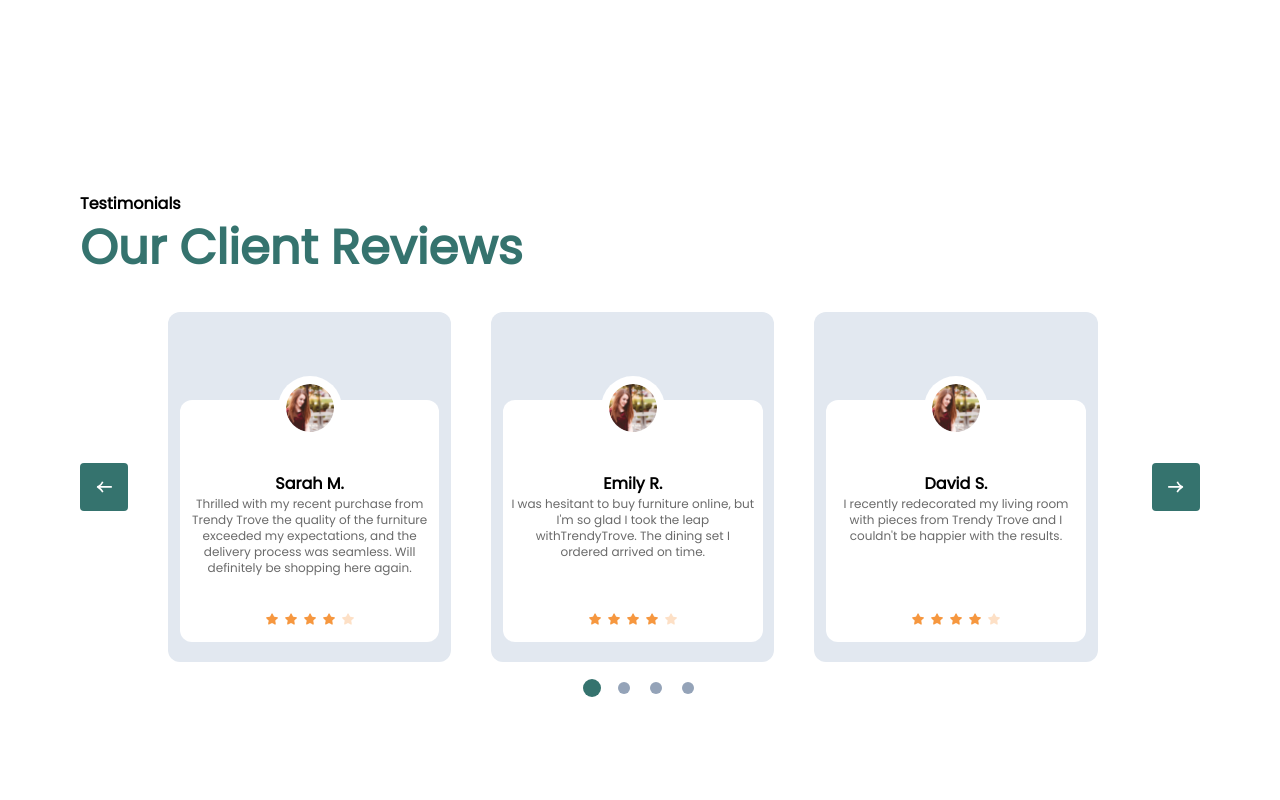
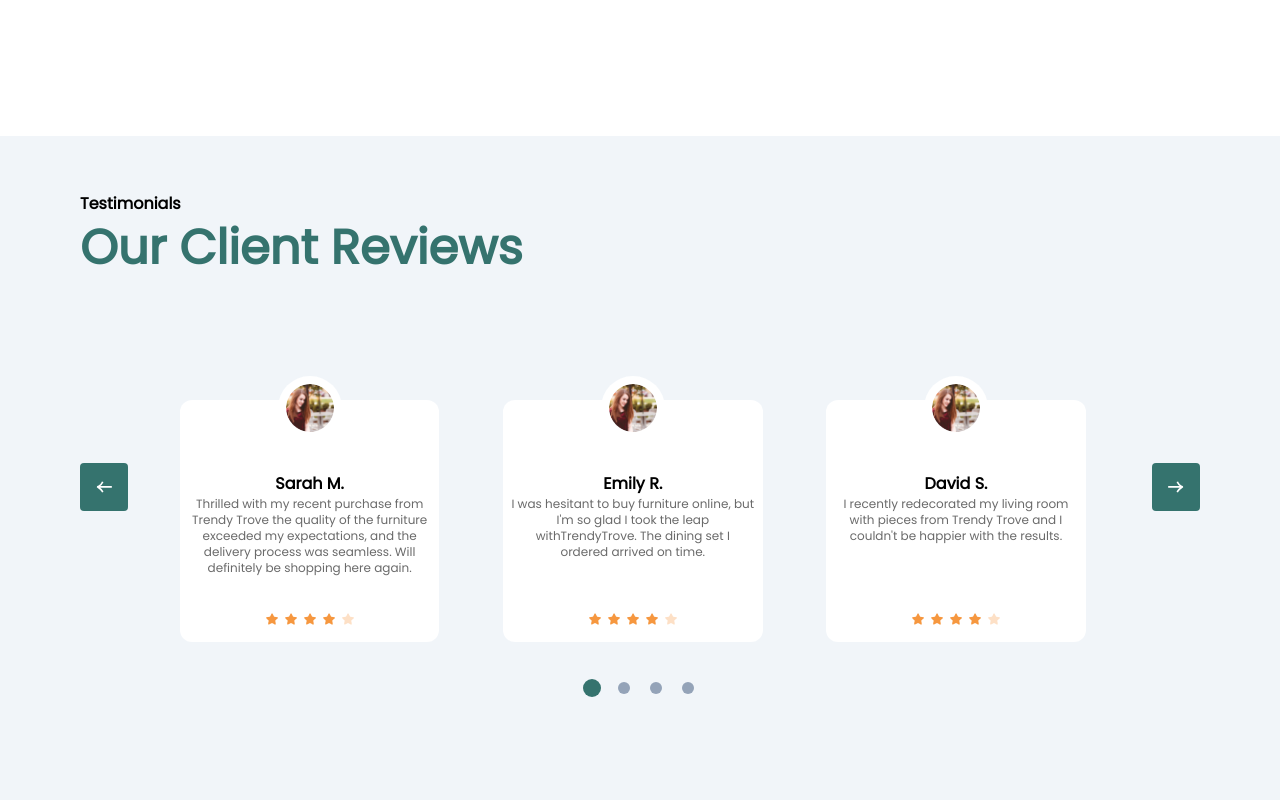
Before and after one commit to oseji/TrendyTrove, a React (Vite) app: page / in a window 1280 px wide. Shown: the part 2560-3360 px from the top of the page. Built offline with nearby package versions, Linux system fonts and the light colour scheme.

Commit message:
changed background color of reviews section

```diff
--- a/src/index.css
+++ b/src/index.css
@@ -130,7 +130,7 @@ nav {
 
 /* reviews */
 .reviewSection {
-  @apply px-5 py-10 xl:px-20 xl:py-14 min-h-[50dvh] xl:min-h-screen min-w-full;
+  @apply px-5 py-10 xl:px-20 xl:py-14 min-h-[50dvh] xl:min-h-screen min-w-full bg-slate-100;
 }
 
 .reviewsGrp {
@@ -158,7 +158,7 @@ nav {
 }
 
 .reviewCard {
-  @apply min-w-[250px] w-3/4 mx-auto md:mx-0 md:w-[250px] lg:w-[350px] bg-slate-200 xl:min-w-0 xl:w-[30%] h-[350px] flex flex-col justify-end rounded-xl;
+  @apply min-w-[250px] w-3/4 mx-auto md:mx-0 md:w-[250px] lg:w-[350px]  xl:min-w-0 xl:w-[30%] h-[350px] flex flex-col justify-end rounded-xl;
 }
 
 .reviewTextBox {
```
